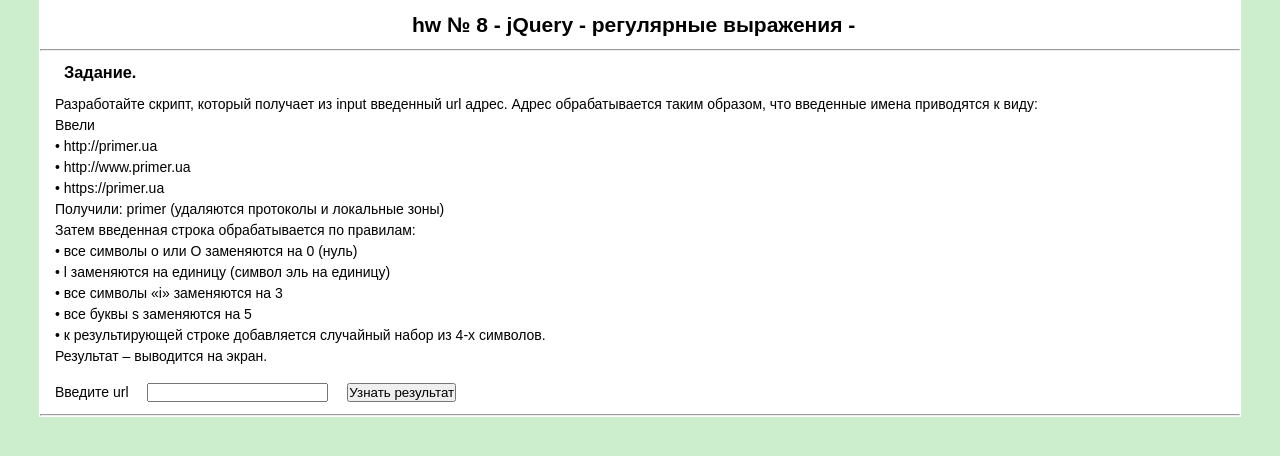
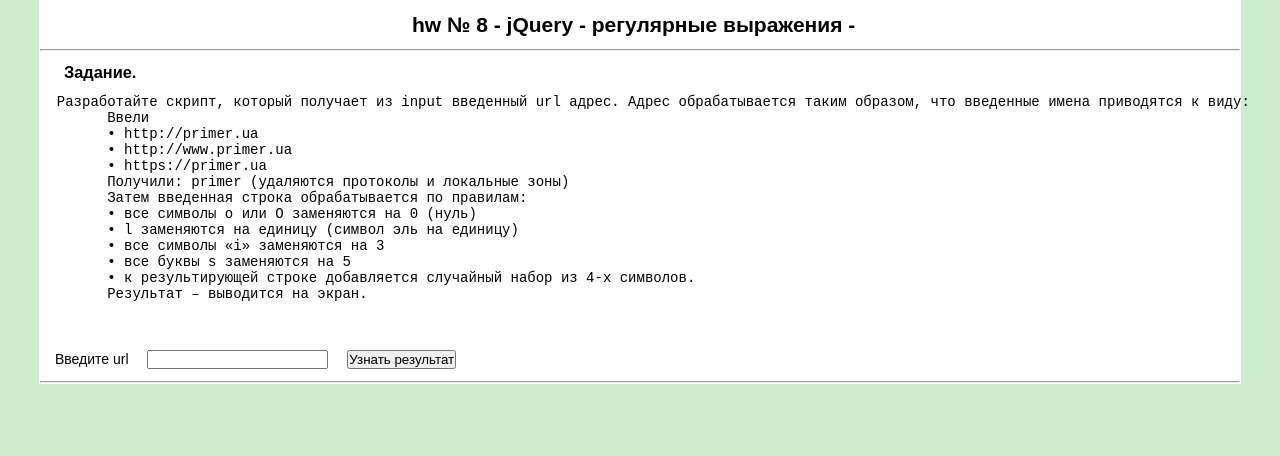
Before and after one commit to YuriyMumrenko/hw8.js, a plain HTML site: page index.html in a window 1280 px wide. Drawn offline with nearby package versions, Linux system fonts and the light colour scheme.

Commit message:
fixed HTML

```diff
--- a/index.html
+++ b/index.html
@@ -14,21 +14,21 @@
 
       <h2> hw № 8 -  jQuery - регулярные выражения - </h2><hr>
       <h3> Задание. </h3>
-      <p>  Разработайте скрипт, который получает из input введенный url адрес. Адрес обрабатывается таким образом, что введенные имена приводятся к виду:<br>
-        Ввели<br>
-        • http://primer.ua<br>
-        • http://www.primer.ua<br>
-        • https://primer.ua<br>
-        Получили: primer (удаляются протоколы и локальные зоны)<br>
-        Затем введенная строка обрабатывается по правилам:<br>
-        • все символы о или О заменяются на 0 (нуль)<br>
-        • l заменяются на единицу (символ эль на единицу)<br>
-        • все символы «i» заменяются на 3<br>
-        • все буквы s заменяются на 5 <br>
-        • к результирующей строке добавляется случайный набор из 4-х символов.<br>
-        Результат – выводится на экран.<br>
+      <pre>  Разработайте скрипт, который получает из input введенный url адрес. Адрес обрабатывается таким образом, что введенные имена приводятся к виду:
+        Ввели
+        • http://primer.ua
+        • http://www.primer.ua
+        • https://primer.ua
+        Получили: primer (удаляются протоколы и локальные зоны)
+        Затем введенная строка обрабатывается по правилам:
+        • все символы о или О заменяются на 0 (нуль)
+        • l заменяются на единицу (символ эль на единицу)
+        • все символы «i» заменяются на 3
+        • все буквы s заменяются на 5
+        • к результирующей строке добавляется случайный набор из 4-х символов.
+        Результат – выводится на экран.
 
-      </p> <br>
+      </pre> <br>
       <label>Введите url <input type="text" class="inpUrl"> </label>
       <button class="enter enter_Task1"> Узнать результат </button>
       <div class="output"></div>
```
